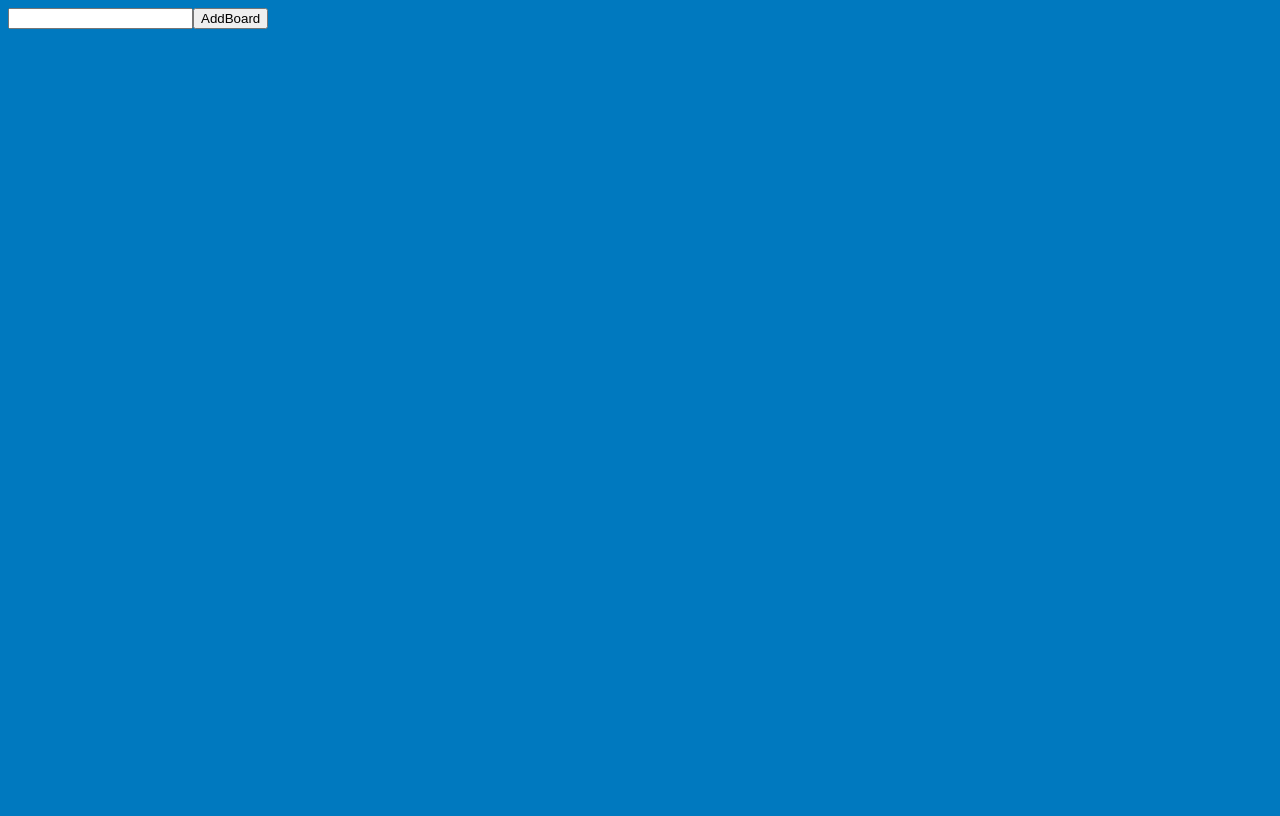
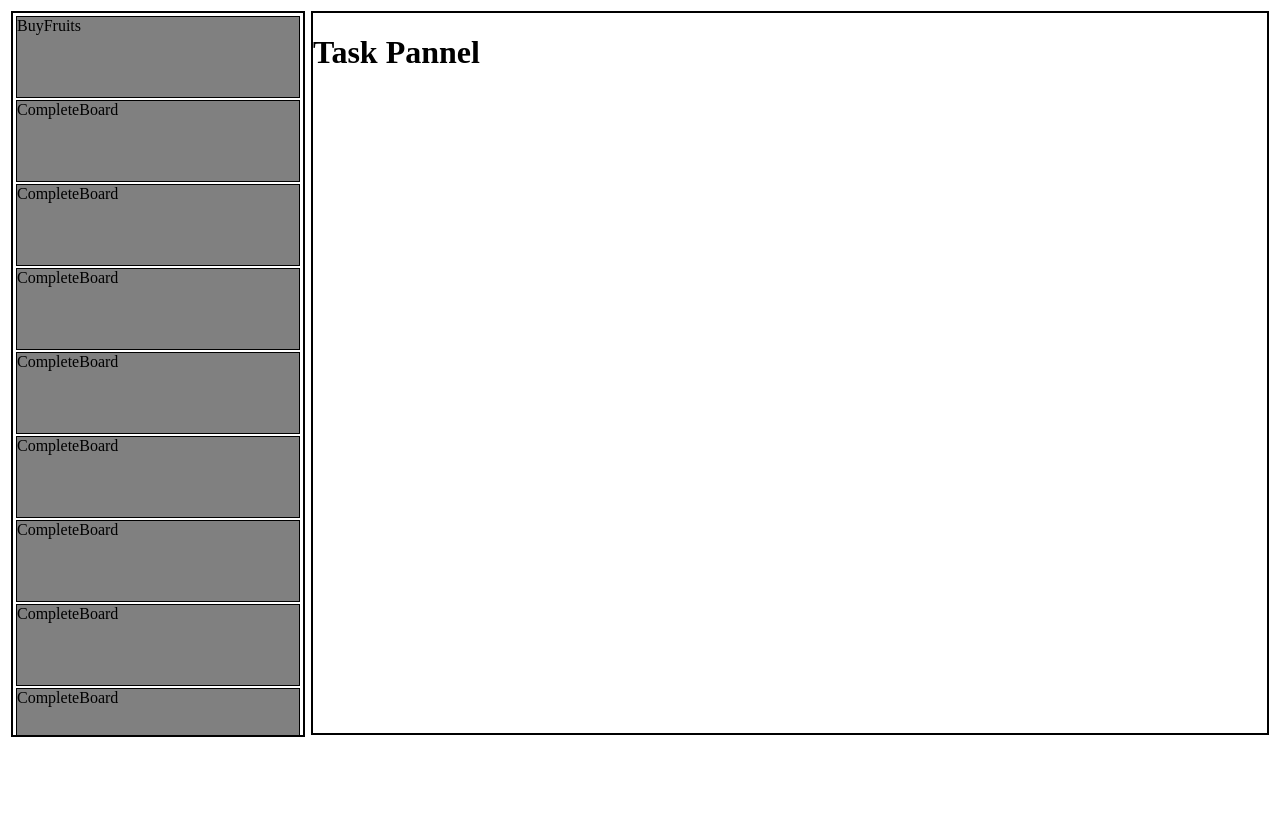
Before and after one commit to chandrajob365/TrelloClone, a React app: page / in a window 1280 px wide. Built offline with nearby package versions, Linux system fonts and the light colour scheme.

Commit message:
Populatelist of Boards from data.js
Add css - flex , scroll , box

```diff
--- a/app/components/App.js
+++ b/app/components/App.js
@@ -1,11 +1,15 @@
 import React from 'react'
 import BoardPannel from './BoardPannel'
+import TaskPannel from './TaskPannel'
+//import style from '../styles/main.css'
 
 class App extends React.Component {
+
   render (props) {
     return (
-      <div>
+      <div className='app'>
         <BoardPannel />
+        <TaskPannel />
       </div>
     )
   }
--- a/app/components/Board.js
+++ b/app/components/Board.js
@@ -1,9 +1,29 @@
 import React from 'react'
 
 class Board extends React.Component {
+  constructor (props) {
+    super(props)
+    this.state = {
+      value: 'select',
+      isModalOpen: false
+    }
+    this.handleChange = this.handleChange.bind(this)
+    //this.
+  }
+
+  handleChange (e) {
+    // if (e.target.value !== 'select') {
+    console.log('e.target.value = ', e.target.value, ' boardName = ', this.props.boardName)
+    this.setState({value: e.target.value})
+  //  e.target.value === 'renameBoard' ? this.state.isModalOpen :
+    // }
+  }
+
   render (props) {
     return (
-      <li> {this.props.boardName} </li>
+      <div className='nav-item'>
+          {this.props.boardName}
+      </div>
     )
   }
 }
--- a/app/components/BoardList.js
+++ b/app/components/BoardList.js
@@ -3,7 +3,9 @@ import Board from './Board'
 
 class BoardList extends React.Component {
   render (props) {
-    let boards = this.props.boardList
+    console.log('this.props = ', this.props.data.boards)
+    console.log('Object keys = ', Object.keys(this.props.data.boards))
+    let boards = this.props.data.boards
     let rows = []
     for (let board in boards) {
       rows.push(
@@ -12,9 +14,7 @@ class BoardList extends React.Component {
     }
     return (
       <div>
-        <ul>
-          {rows}
-        </ul>
+        {rows}
       </div>
     )
   }
--- a/app/components/BoardPannel.js
+++ b/app/components/BoardPannel.js
@@ -1,6 +1,7 @@
 import React from 'react'
 import AddBoard from './AddBoard'
 import BoardList from './BoardList'
+import data from '../../data.js'
 
 class BoardPannel extends React.Component {
   constructor (props) {
@@ -9,31 +10,35 @@ class BoardPannel extends React.Component {
       boards: {},
       currentBoardIndex: 0
     }
-    this.addBoard = this.addBoard.bind(this)
+    // this.addBoard = this.addBoard.bind(this)
+    // this.renameBoard = this.renameBoard.bind(this)
   }
 
-  addBoard (boardName) {
-    let boardId = this.state.currentBoardIndex + boardName
-    this.setState(
-      {
-        ...this.state,
-        boards: {
-          ...this.state.boards,
-          [boardId]: {
-            boardId: boardId,
-            boardName: boardName
-          }
-        },
-        currentBoardIndex: ++this.state.currentBoardIndex
-      }
-    )
-  }
+  // addBoard (boardName) {
+  //   let boardId = this.state.currentBoardIndex + boardName
+  //   this.setState(
+  //     {
+  //       ...this.state,
+  //       boards: {
+  //         ...this.state.boards,
+  //         [boardId]: {
+  //           boardId: boardId,
+  //           boardName: boardName
+  //         }
+  //       },
+  //       currentBoardIndex: ++this.state.currentBoardIndex
+  //     }
+  //   )
+  // }
+  //
+  // renameBoard (boardName) {
+  //
+  // }
 
   render (props) {
     return (
-      <div>
-        <AddBoard addBoard={this.addBoard} />
-        <BoardList boardList={this.state.boards} />
+      <div className='nav'>
+        <BoardList data={data} />
       </div>
     )
   }
--- /dev/null
+++ b/app/components/TaskPannel.js
@@ -0,0 +1,14 @@
+import React from 'react'
+//import style from '../styles/main.css'
+
+class TaskPannel extends React.Component {
+  render (props) {
+    return (
+      <div className='content'>
+        <h1> Task Pannel </h1>
+      </div>
+    )
+  }
+}
+
+export default TaskPannel
--- /dev/null
+++ b/data.js
@@ -0,0 +1,211 @@
+const data = {
+  boards: {
+    '1BuyFruits': {
+      boardId: '1BuyFruits',
+      boardName: 'BuyFruits',
+      taskList: ['l1', 'l2'],
+      desc: ''
+    },
+    '2CompleteBoard': {
+      boardId: '2CompleteBoard',
+      boardName: 'CompleteBoard',
+      taskList: [],
+      desc: ''
+    },
+    '3CompleteBoard': {
+      boardId: '3CompleteBoard',
+      boardName: 'CompleteBoard',
+      taskList: [],
+      desc: ''
+    },
+    '4CompleteBoard': {
+      boardId: '4CompleteBoard',
+      boardName: 'CompleteBoard',
+      taskList: [],
+      desc: ''
+    },
+    '5CompleteBoard': {
+      boardId: '5CompleteBoard',
+      boardName: 'CompleteBoard',
+      taskList: [],
+      desc: ''
+    },
+    '6CompleteBoard': {
+      boardId: '6CompleteBoard',
+      boardName: 'CompleteBoard',
+      taskList: [],
+      desc: ''
+    },
+    '7CompleteBoard': {
+      boardId: '7CompleteBoard',
+      boardName: 'CompleteBoard',
+      taskList: [],
+      desc: ''
+    },
+    '8CompleteBoard': {
+      boardId: '8CompleteBoard',
+      boardName: 'CompleteBoard',
+      taskList: [],
+      desc: ''
+    },
+    '9CompleteBoard': {
+      boardId: '9CompleteBoard',
+      boardName: 'CompleteBoard',
+      taskList: [],
+      desc: ''
+    },
+    '10CompleteBoard': {
+      boardId: '10CompleteBoard',
+      boardName: 'CompleteBoard',
+      taskList: [],
+      desc: ''
+    },
+    '11CompleteBoard': {
+      boardId: '11CompleteBoard',
+      boardName: 'CompleteBoard',
+      taskList: [],
+      desc: ''
+    },
+    '12CompleteBoard': {
+      boardId: '12CompleteBoard',
+      boardName: 'CompleteBoard',
+      taskList: [],
+      desc: ''
+    },
+    '13CompleteBoard': {
+      boardId: '13CompleteBoard',
+      boardName: 'CompleteBoard',
+      taskList: [],
+      desc: ''
+    },
+    '14CompleteBoard': {
+      boardId: '14CompleteBoard',
+      boardName: 'CompleteBoard',
+      taskList: [],
+      desc: ''
+    },
+    '15CompleteBoard': {
+      boardId: '15CompleteBoard',
+      boardName: 'CompleteBoard',
+      taskList: [],
+      desc: ''
+    },
+    '16CompleteBoard': {
+      boardId: '16CompleteBoard',
+      boardName: 'CompleteBoard',
+      taskList: [],
+      desc: ''
+    },
+    '17CompleteBoard': {
+      boardId: '17CompleteBoard',
+      boardName: 'CompleteBoard',
+      taskList: [],
+      desc: ''
+    },
+    '18BuyFruits': {
+      boardId: '18BuyFruits',
+      boardName: 'BuyFruits',
+      taskList: ['l1', 'l2'],
+      desc: ''
+    },
+    '19CompleteBoard': {
+      boardId: '19CompleteBoard',
+      boardName: 'CompleteBoard',
+      taskList: [],
+      desc: ''
+    },
+    '19CompleteBoard': {
+      boardId: '19CompleteBoard',
+      boardName: 'CompleteBoard',
+      taskList: [],
+      desc: ''
+    },
+    '20CompleteBoard': {
+      boardId: '20CompleteBoard',
+      boardName: 'CompleteBoard',
+      taskList: [],
+      desc: ''
+    },
+    '21CompleteBoard': {
+      boardId: '21CompleteBoard',
+      boardName: 'CompleteBoard',
+      taskList: [],
+      desc: ''
+    },
+    '22CompleteBoard': {
+      boardId: '22CompleteBoard',
+      boardName: 'CompleteBoard',
+      taskList: [],
+      desc: ''
+    },
+    '23CompleteBoard': {
+      boardId: '23CompleteBoard',
+      boardName: 'CompleteBoard',
+      taskList: [],
+      desc: ''
+    },
+    '24CompleteBoard': {
+      boardId: '24CompleteBoard',
+      boardName: 'CompleteBoard',
+      taskList: [],
+      desc: ''
+    },
+    '25CompleteBoard': {
+      boardId: '25CompleteBoard',
+      boardName: 'CompleteBoard',
+      taskList: [],
+      desc: ''
+    },
+    '26CompleteBoard': {
+      boardId: '26CompleteBoard',
+      boardName: 'CompleteBoard',
+      taskList: [],
+      desc: ''
+    },
+    '27CompleteBoard': {
+      boardId: '27CompleteBoard',
+      boardName: 'CompleteBoard',
+      taskList: [],
+      desc: ''
+    },
+    '28CompleteBoard': {
+      boardId: '28CompleteBoard',
+      boardName: 'CompleteBoard',
+      taskList: [],
+      desc: ''
+    },
+    '29CompleteBoard': {
+      boardId: '29CompleteBoard',
+      boardName: 'CompleteBoard',
+      taskList: [],
+      desc: ''
+    },
+    '30CompleteBoard': {
+      boardId: '30CompleteBoard',
+      boardName: 'CompleteBoard',
+      taskList: [],
+      desc: ''
+    },
+    '31CompleteBoard': {
+      boardId: '31CompleteBoard',
+      boardName: 'CompleteBoard',
+      taskList: [],
+      desc: ''
+    },
+    '32CompleteBoard': {
+      boardId: '32CompleteBoard',
+      boardName: 'CompleteBoard',
+      taskList: [],
+      desc: ''
+    },
+    '33CompleteBoard': {
+      boardId: '33CompleteBoard',
+      boardName: 'CompleteBoard',
+      taskList: [],
+      desc: ''
+    },
+  },
+  seqNo: 34
+}
+
+export default data
--- a/index.html
+++ b/index.html
@@ -3,8 +3,9 @@
   <head>
     <meta charset="utf-8">
     <title>Trello Clone</title>
+    <link rel='stylesheet' href='main.css' >
   </head>
-  <body bgcolor='#0079BF'>
+  <body classname='body'>
     <div id="root">
     </div>
   </body>
--- a/index.js
+++ b/index.js
@@ -1,13 +1,12 @@
 import React from 'react'
 import {render} from 'react-dom'
 import App from './app/components/App'
-
-const style = {
-  backgroundColor: '#BD4200'
-}
+// import style from './app/styles/main.css'
 
 const Root = () => (
-  <App />
+  <div className='body'>
+    <App />
+  </div>
 )
 
 render(
--- /dev/null
+++ b/main.css
@@ -0,0 +1,34 @@
+.body {
+  display: flex;
+  min-height: 100vh;
+  flex-direction: column;
+}
+
+.app {
+  display: flex;
+  flex: 1 ;
+}
+
+.nav {
+  flex: 0 0 18em;
+  order: -1;
+  border: 2px solid black;
+  margin: 3px;
+  padding: 1px;
+  height: 90vh;
+  overflow-y: scroll;
+}
+
+.nav-item {
+  background-color: grey;
+  height: 5em;
+  border: 1px solid black;
+  margin:2px;
+}
+.content {
+  flex: 1;
+  border: 2px solid black;
+  margin: 3px;
+  height: 90vh;
+  overflow-y: scroll;
+}
```
Also changed, not shown: app/components/RenameBoard.js (added, +11 -0 lines).
